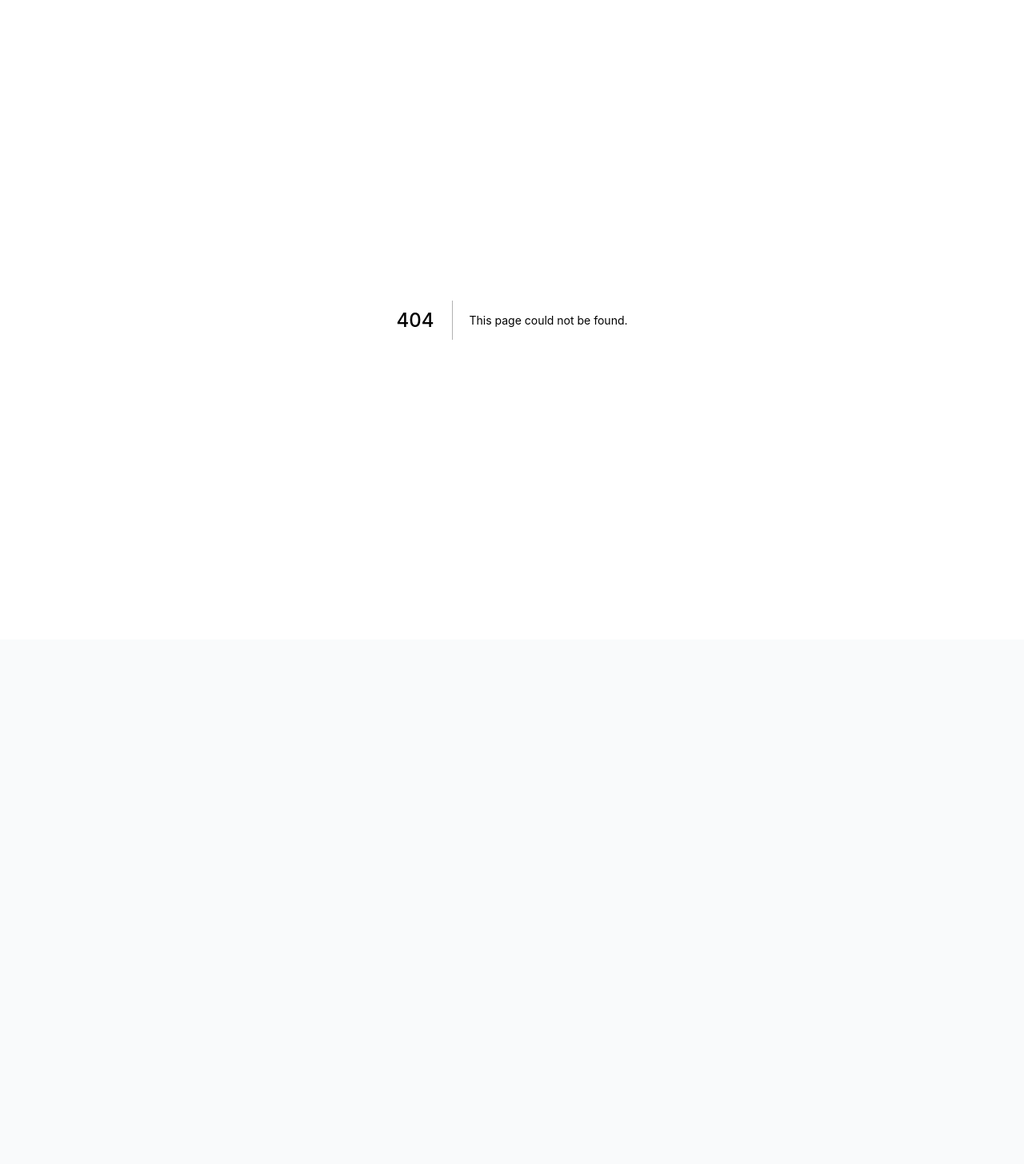
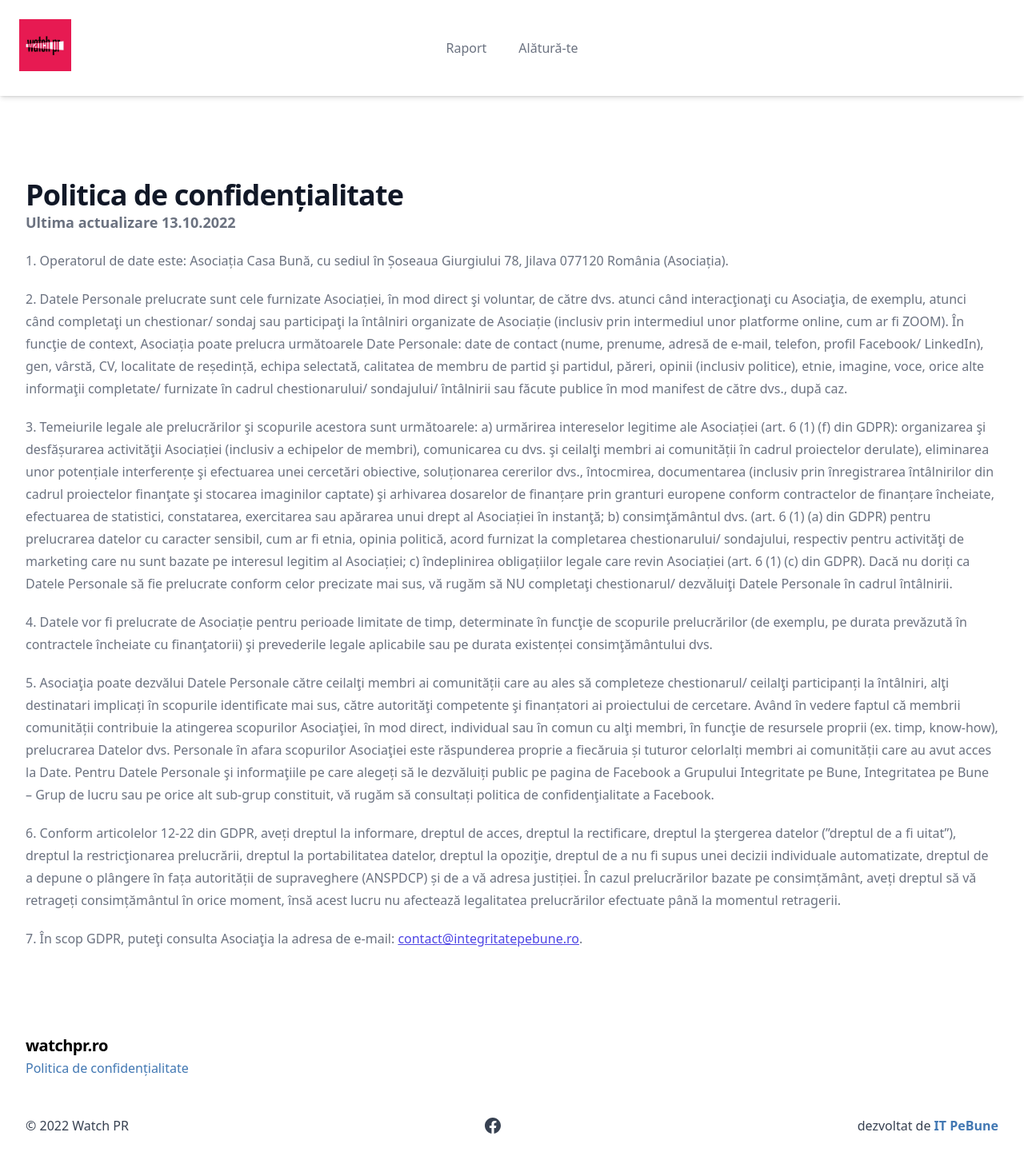
Before and after one commit to catalin-apostu/watchpr, a Next.js app: page /legal/privacy in a window 1280 px wide. Before the commit this address had no page. Shown: the top 1456 px of the page at 80% size. Before the commit the page ends 800 px from the top, so only its background shows below. Built offline with nearby package versions, Linux system fonts and the light colour scheme.

Commit message:
Add GDPR page

```diff
--- /dev/null
+++ b/components/footer.tsx
@@ -0,0 +1,63 @@
+import Link from 'next/link'
+
+export function Footer() {
+  const year = new Date().getFullYear()
+  return (
+    <footer className='bg-white'>
+      <div className='max-w-7xl mx-auto px-4 sm:px-6 md:flex md:items-center md:justify-between lg:px-8'>
+        <div className='mt-8 lg:mt-0'>
+          <div className='mt-2 text-xl leading-8 font-extrabold tracking-tight'>
+            <Link href='/' passHref>
+              <a>watchpr.ro</a>
+            </Link>
+          </div>
+          <div>
+            <span>
+              <Link href={`/legal/privacy`}>
+                <a title='Politica de confidențialitate' style={{ color: '#4278b3' }}>
+                  Politica de confidențialitate
+                </a>
+              </Link>
+            </span>
+          </div>
+        </div>
+      </div>
+      <div className='max-w-7xl mx-auto py-12 px-4 sm:px-6 md:flex md:items-center md:justify-between lg:px-8'>
+        <div className='flex justify-center space-x-6 md:order-2'>
+          <a
+            href='https://www.facebook.com/hartapoliticiiromanesti'
+            className='text-gray-700 hover:text-gray-500'
+            target='_blank'
+            rel='noopener noreferrer'>
+            <span className='sr-only'>Facebook</span>
+            <svg className='h-6 w-6' fill='currentColor' viewBox='0 0 24 24' aria-hidden='true'>
+              <path
+                fillRule='evenodd'
+                d='M22 12c0-5.523-4.477-10-10-10S2 6.477 2 12c0 4.991 3.657 9.128 8.438 9.878v-6.987h-2.54V12h2.54V9.797c0-2.506 1.492-3.89 3.777-3.89 1.094 0 2.238.195 2.238.195v2.46h-1.26c-1.243 0-1.63.771-1.63 1.562V12h2.773l-.443 2.89h-2.33v6.988C18.343 21.128 22 16.991 22 12z'
+                clipRule='evenodd'
+              />
+            </svg>
+          </a>
+        </div>
+        <div className='mt-8 md:mt-0 md:order-1'>
+          <p className='text-center text-base text-gray-700'>&copy; {year} Watch PR</p>
+        </div>
+        <div className='mt-8 md:mt-0 md:order-2'>
+          <p className='text-center text-base text-gray-700'>
+            dezvoltat de{' '}
+            <a
+              id='conversion'
+              title='IT PeBune'
+              href='https://github.com/it-pebune'
+              className='font-bold'
+              target='_blank'
+              rel='noopener noreferrer'
+              style={{ color: '#4278b3' }}>
+              IT PeBune
+            </a>
+          </p>
+        </div>
+      </div>
+    </footer>
+  )
+}
--- a/components/layout.tsx
+++ b/components/layout.tsx
@@ -1,11 +1,13 @@
 import { ReactElement } from 'react'
 import { Nav } from 'components/nav'
+import { Footer } from 'components/footer'
 
 export default function Layout({ preview, children }: { preview: boolean; children: ReactElement | ReactElement[] }) {
   return (
     <>
       <Nav />
       {children}
+      <Footer />
     </>
   )
 }
--- a/next.config.js
+++ b/next.config.js
@@ -13,10 +13,6 @@ module.exports = {
         source: "/_hive/:slug",
         destination: "https://hive.splitbee.io/:slug",
       },
-      {
-        source: "/candidat/:slug*",
-        destination: "https://integritatepebune.ro/politruc/:slug*",
-      },
     ];
   },
 };
--- a/package.json
+++ b/package.json
@@ -15,6 +15,7 @@
     "@tailwindcss/aspect-ratio": "^0.4.0",
     "@tailwindcss/typography": "^0.5.2",
     "next": "12.1.0",
+    "next-seo": "^5.1.0",
     "react": "^17.0.2",
     "react-dom": "^17.0.2"
   },
--- a/pages/join.tsx
+++ b/pages/join.tsx
@@ -1,6 +1,6 @@
 import Layout from 'components/layout'
 
-export default function IndexPage({ preview/*, page*/ }: { preview: boolean/*; page: Page*/ }) {
+export default function IndexPage({ preview }: { preview: boolean }) {
   return (
     <Layout preview={preview}>
       <div className='bg-white'>
@@ -9,8 +9,7 @@ export default function IndexPage({ preview/*, page*/ }: { preview: boolean/*; p
             src='https://docs.google.com/forms/d/e/1FAIpQLSc5Nh-PcJ9VMKB06NyNABq4H4OzK3-j-FFPmaQvyqyvZEfI1Q/viewform?embedded=true'
             width='640'
             height='4046'
-            frameBorder='0'
-          >
+            frameBorder='0'>
             Loading…
           </iframe>
         </div>
--- /dev/null
+++ b/pages/legal/privacy.tsx
@@ -0,0 +1,98 @@
+import { NextSeo } from 'next-seo'
+
+import { useRouter } from 'next/router'
+import ErrorPage from 'next/error'
+import Layout from 'components/layout'
+
+export default function IndexPage({ preview }: { preview: boolean }) {
+  const router = useRouter()
+  return (
+    <Layout preview={preview}>
+      {router.isFallback ? (
+        <>Loading…</>
+      ) : (
+        <>
+          <NextSeo
+            title={`Politica de confidențialitate - Watch PR`}
+            canonical={`https://watchpr.ro/legal/privacy`}
+            openGraph={{
+              url: `https://watchpr.ro/legal/privacy`,
+              title: `Politica de confidențialitate - Watch PR`,
+            }}
+          />
+          <div className='bg-white'>
+            <div className='mx-auto py-12 px-4 max-w-7xl sm:px-6 lg:px-8 lg:py-24'>
+              <h3 className='mt-2 text-3xl leading-8 font-extrabold tracking-tight text-gray-900 sm:text-4xl'>
+                Politica de confidențialitate
+              </h3>
+              <div className='mt-8 lg:mt-0'>
+                <div className='text-base max-w-prose mx-auto lg:max-w-none'>
+                  <strong className='text-lg text-gray-500'>Ultima actualizare 13.10.2022</strong>
+                </div>
+                <div className='mt-5 prose prose-indigo text-gray-500 mx-auto lg:max-w-none lg:row-start-1 lg:col-start-1'>
+                  <p>
+                    1. Operatorul de date este: Asociația Casa Bună, cu sediul în Șoseaua Giurgiului 78, Jilava 077120 România
+                    (Asociația).
+                  </p>
+                  <p>
+                    2. Datele Personale prelucrate sunt cele furnizate Asociației, în mod direct şi voluntar, de către dvs. atunci
+                    când interacţionaţi cu Asociaţia, de exemplu, atunci când completaţi un chestionar/ sondaj sau participaţi la
+                    întâlniri organizate de Asociație (inclusiv prin intermediul unor platforme online, cum ar fi ZOOM). În
+                    funcţie de context, Asociația poate prelucra următoarele Date Personale: date de contact (nume, prenume,
+                    adresă de e-mail, telefon, profil Facebook/ LinkedIn), gen, vârstă, CV, localitate de reședință, echipa
+                    selectată, calitatea de membru de partid şi partidul, păreri, opinii (inclusiv politice), etnie, imagine,
+                    voce, orice alte informaţii completate/ furnizate în cadrul chestionarului/ sondajului/ întâlnirii sau făcute
+                    publice în mod manifest de către dvs., după caz.
+                  </p>
+                  <p>
+                    3. Temeiurile legale ale prelucrărilor şi scopurile acestora sunt următoarele: a) urmărirea intereselor
+                    legitime ale Asociației (art. 6 (1) (f) din GDPR): organizarea şi desfășurarea activităţii Asociației
+                    (inclusiv a echipelor de membri), comunicarea cu dvs. şi ceilalţi membri ai comunității în cadrul proiectelor
+                    derulate), eliminarea unor potențiale interferențe şi efectuarea unei cercetări obiective, soluționarea
+                    cererilor dvs., întocmirea, documentarea (inclusiv prin înregistrarea întâlnirilor din cadrul proiectelor
+                    finanţate şi stocarea imaginilor captate) şi arhivarea dosarelor de finanțare prin granturi europene conform
+                    contractelor de finanțare încheiate, efectuarea de statistici, constatarea, exercitarea sau apărarea unui
+                    drept al Asociației în instanţă; b) consimţământul dvs. (art. 6 (1) (a) din GDPR) pentru prelucrarea datelor
+                    cu caracter sensibil, cum ar fi etnia, opinia politică, acord furnizat la completarea chestionarului/
+                    sondajului, respectiv pentru activităţi de marketing care nu sunt bazate pe interesul legitim al Asociației;
+                    c) îndeplinirea obligațiilor legale care revin Asociației (art. 6 (1) (c) din GDPR). Dacă nu doriți ca Datele
+                    Personale să fie prelucrate conform celor precizate mai sus, vă rugăm să NU completaţi chestionarul/
+                    dezvăluiţi Datele Personale în cadrul întâlnirii.
+                  </p>
+                  <p>
+                    4. Datele vor fi prelucrate de Asociație pentru perioade limitate de timp, determinate în funcţie de scopurile
+                    prelucrărilor (de exemplu, pe durata prevăzută în contractele încheiate cu finanţatorii) şi prevederile legale
+                    aplicabile sau pe durata existenței consimţământului dvs.
+                  </p>
+                  <p>
+                    5. Asociaţia poate dezvălui Datele Personale către ceilalţi membri ai comunității care au ales să completeze
+                    chestionarul/ ceilalţi participanți la întâlniri, alţi destinatari implicați în scopurile identificate mai
+                    sus, către autorităţi competente şi finanțatori ai proiectului de cercetare. Având în vedere faptul că membrii
+                    comunității contribuie la atingerea scopurilor Asociaţiei, în mod direct, individual sau în comun cu alţi
+                    membri, în funcţie de resursele proprii (ex. timp, know-how), prelucrarea Datelor dvs. Personale în afara
+                    scopurilor Asociaţiei este răspunderea proprie a fiecăruia și tuturor celorlalți membri ai comunității care au
+                    avut acces la Date. Pentru Datele Personale şi informaţiile pe care alegeți să le dezvăluiți public pe pagina
+                    de Facebook a Grupului Integritate pe Bune, Integritatea pe Bune – Grup de lucru sau pe orice alt sub-grup
+                    constituit, vă rugăm să consultați politica de confidenţialitate a Facebook.
+                  </p>
+                  <p>
+                    6. Conform articolelor 12-22 din GDPR, aveți dreptul la informare, dreptul de acces, dreptul la rectificare,
+                    dreptul la ştergerea datelor (”dreptul de a fi uitat”), dreptul la restricţionarea prelucrării, dreptul la
+                    portabilitatea datelor, dreptul la opoziţie, dreptul de a nu fi supus unei decizii individuale automatizate,
+                    dreptul de a depune o plângere în fața autorității de supraveghere (ANSPDCP) și de a vă adresa justiției. În
+                    cazul prelucrărilor bazate pe consimțământ, aveți dreptul să vă retrageți consimțământul în orice moment, însă
+                    acest lucru nu afectează legalitatea prelucrărilor efectuate până la momentul retragerii.
+                  </p>
+                  <p>
+                    7. În scop GDPR, puteţi consulta Asociaţia la adresa de e-mail:{' '}
+                    <a href='mailto:contact@integritatepebune.ro'>contact@integritatepebune.ro</a>.
+                  </p>
+                </div>
+              </div>
+            </div>
+          </div>
+        </>
+      )}
+    </Layout>
+  )
+}
```
Also changed, not shown: 1 other file (tests, documents, lock files or other folders).
